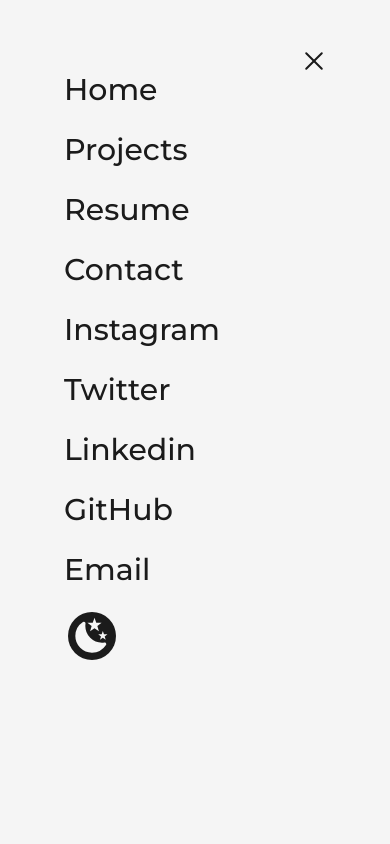
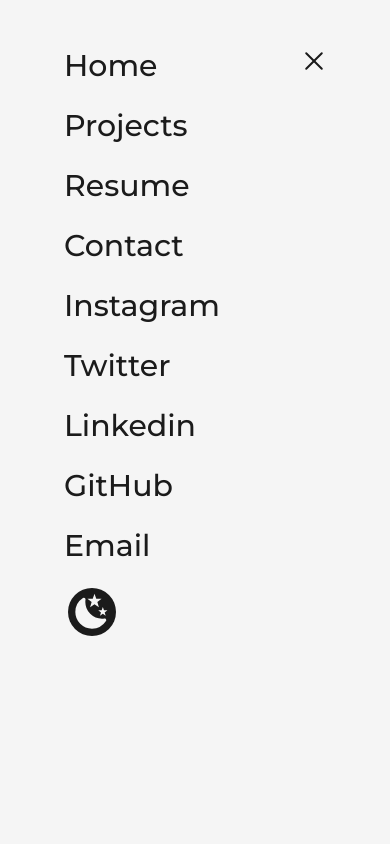
Before and after one commit to shriyanyamali/portfolio-v2, a Next.js app: page / in a window 390 px wide. Both pictures are taken after a click on the button 314 px from the left and 49 px from the top of the page. Shown: the top 844 px of the page. Built offline with nearby package versions, Linux system fonts and the light colour scheme.

Commit message:
moved mobile navbar up

```diff
--- a/src/components/NavBar.js
+++ b/src/components/NavBar.js
@@ -227,7 +227,7 @@ const NavBar = () => {
             animate="show"
             exit="exit"
             className="w-full h-screen flex-col justify-between z-30 items-center fixed top-0 left-0
-            bg-light dark:bg-dark backdrop-blur-md p-16"
+            bg-light dark:bg-dark backdrop-blur-md p-16 !pt-10"
           >
             <motion.nav
               variants={textContainerVariants}
```
